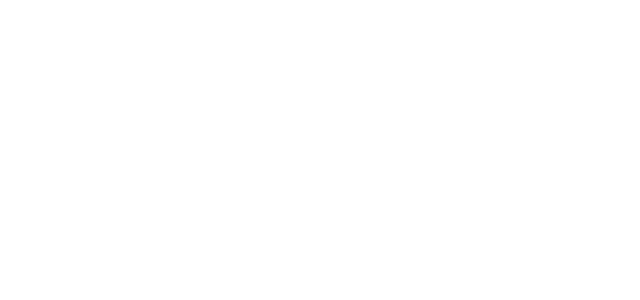
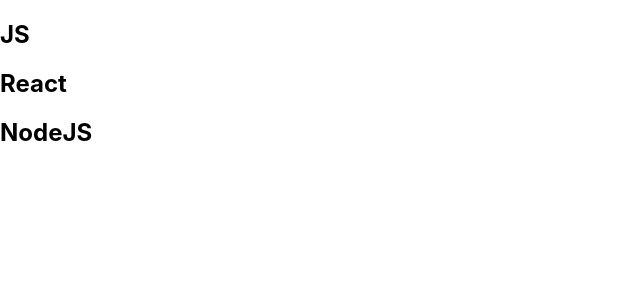
Before and after one commit to Sergeypervak/hooks, a React (Create React App) app: page / in a window 1280 px wide. Shown: the top 300 px of the page, without its empty margins (0-640 px from the left). Built offline with nearby package versions, Linux system fonts and the light colour scheme.

Commit message:
useContext basic done

```diff
--- a/src/components/Book.jsx
+++ b/src/components/Book.jsx
@@ -1,3 +1,8 @@
+import {CustomContext} from '../Context'
+import React, {useContext} from 'react'
+
 export function Book(props) {
-    return <h2>{props.title}</h2>
+   const {removeBook} = useContext(CustomContext)
+
+    return <h2 onClick={() => removeBook(props.id)}>{props.title}</h2>
 }
--- a/src/components/Books.jsx
+++ b/src/components/Books.jsx
@@ -9,7 +9,7 @@
     return <div className='books'>
 {
   books.map  (book => {
-    <Book key={book.id} {...book} />
+   return <Book key={book.id} {...book} />
   })}
 
     </div>
```
